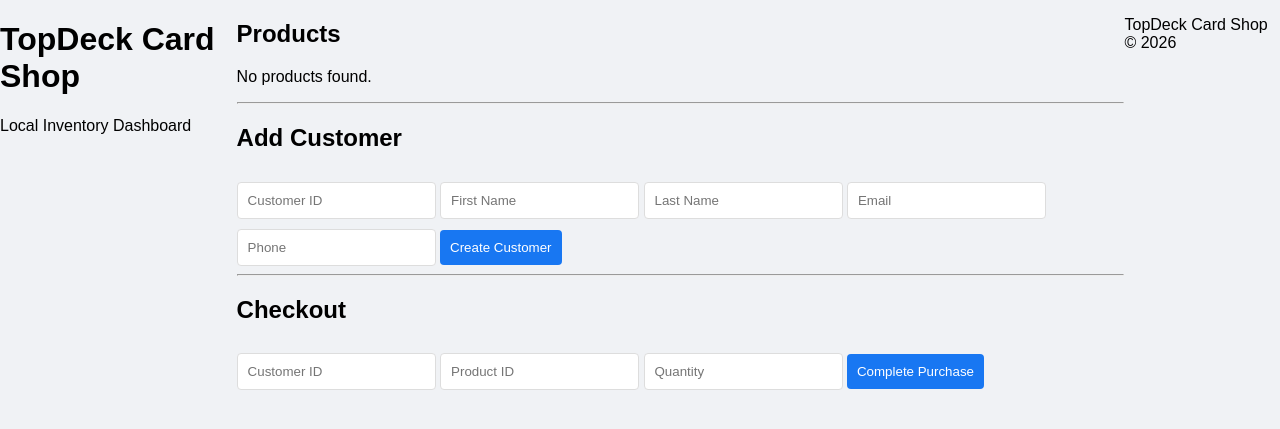
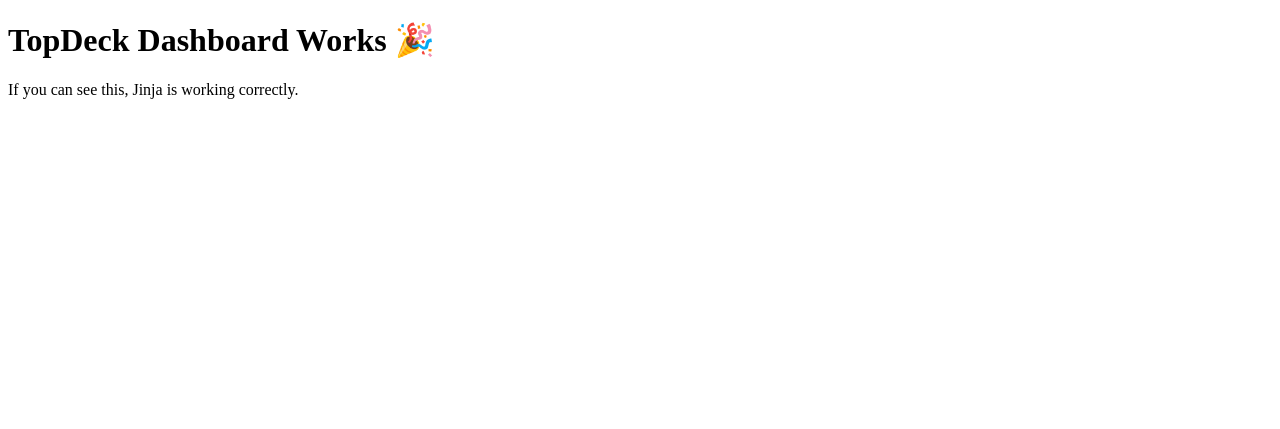
Before and after one commit to eborror/TopDeckCardShopApp, a FastAPI app: template templates/dashboard.html in a window 1280 px wide. Shown: the top 429 px of the page. Run offline with FastAPI, Linux system fonts and the light colour scheme; the template is opened without the code that fills it, so the values that code supplies are empty.

Commit message:
modified:   app/main.py 	modified:   templates/dashboard.html

```diff
--- a/app/main.py
+++ b/app/main.py
@@ -1,4 +1,6 @@
 import os
+import traceback
+from fastapi.responses import HTMLResponse
 from fastapi import FastAPI, Request, Form
 from fastapi.templating import Jinja2Templates
 from fastapi.staticfiles import StaticFiles
@@ -9,8 +11,11 @@ from dotenv import load_dotenv
 load_dotenv()
 
 app = FastAPI(title="TopDeck Card Shop App")
-templates = Jinja2Templates(directory="templates")
+templates = Jinja2Templates(directory="./templates")
 app.mount("/static", StaticFiles(directory="static"), name="static")
+
+print("TEMPLATES TYPE:", type(templates))
+print("WORKING DIR:", os.getcwd())
 
 # Connection Pool Initialization (Size 10)
 db_pool = pooling.MySQLConnectionPool(
@@ -26,19 +31,36 @@ def get_db_conn():
     return db_pool.get_connection()
 
 @app.get("/")
-def home(request: Request):
+def dashboard(request: Request):
     conn = get_db_conn()
     cursor = conn.cursor(dictionary=True)
-
     try:
+        # 1. Fetch all products (to show inventory/stock status)
         cursor.execute("SELECT * FROM PRODUCT")
         products = cursor.fetchall()
 
-        return {"products": products}
+        # 2. Joined Query for Recent Checkouts
+        # This replaces your "Active Rentals" query
+        query = """
+            SELECT
+                C.CHECKOUT_ID,
+                CU.CUSTOMER_FNAME,
+                CU.CUSTOMER_LNAME,
+                C.CHECKOUT_TOTAL_PRICE,
+                C.CHECKOUT_DATE
+            FROM CHECKOUT C
+            JOIN CUSTOMER CU ON C.CUSTOMER_ID = CU.CUSTOMER_ID
+            ORDER BY C.CHECKOUT_DATE DESC
+            LIMIT 10
+        """
+        cursor.execute(query)
+        recent_checkouts = cursor.fetchall()
 
-    except Exception as e:
-        return {"error": str(e)}
-
+        return templates.TemplateResponse(
+            request=request,
+            name="dashboard.html",
+            context={"products": products, "recent_checkouts": recent_checkouts}
+        )
     finally:
         cursor.close()
         conn.close()
@@ -52,7 +74,7 @@ def add_customer(
     phone: str = Form(None)
 ):
     conn = get_db_conn()
-    cursor = conn.cursor()
+    cursor = conn.cursor(dictionary=True)
 
     try:
         cursor.execute("""
--- a/templates/dashboard.html
+++ b/templates/dashboard.html
@@ -2,87 +2,13 @@
 <html lang="en">
 <head>
     <meta charset="UTF-8">
-    <title>TopDeck Card Shop</title>
-
-    <!-- Your existing stylesheet -->
-    <link rel="stylesheet" href="/static/css/style.css">
+    <title>Dashboard Test</title>
 </head>
-
 <body>
 
-    <header>
-        <h1>TopDeck Card Shop</h1>
-        <p>Local Inventory Dashboard</p>
-    </header>
+    <h1>TopDeck Dashboard Works 🎉</h1>
 
-    <main>
-
-        <!-- ================= PRODUCTS ================= -->
-        <section>
-            <h2>Products</h2>
-
-            {% if products %}
-                <div class="product-grid">
-                    {% for p in products %}
-                        <div class="product-card">
-                            <h3>{{ p.PRODUCT_NAME }}</h3>
-
-                            <p><strong>Price:</strong> ${{ p.PRODUCT_PRICELISTED }}</p>
-                            <p><strong>Stock:</strong> {{ p.PRODUCT_STOCK }}</p>
-                            <p><strong>ID:</strong> {{ p.PRODUCT_ID }}</p>
-                        </div>
-                    {% endfor %}
-                </div>
-            {% else %}
-                <p>No products found.</p>
-            {% endif %}
-        </section>
-
-        <hr>
-
-        <!-- ================= ADD CUSTOMER ================= -->
-        <section>
-            <h2>Add Customer</h2>
-
-            <form method="post" action="/customer" class="form-box">
-
-                <input type="number" name="customer_id" placeholder="Customer ID" required>
-
-                <input type="text" name="first_name" placeholder="First Name" required>
-
-                <input type="text" name="last_name" placeholder="Last Name">
-
-                <input type="email" name="email" placeholder="Email">
-
-                <input type="text" name="phone" placeholder="Phone">
-
-                <button type="submit">Create Customer</button>
-            </form>
-        </section>
-
-        <hr>
-
-        <!-- ================= CHECKOUT ================= -->
-        <section>
-            <h2>Checkout</h2>
-
-            <form method="post" action="/checkout" class="form-box">
-
-                <input type="number" name="customer_id" placeholder="Customer ID" required>
-
-                <input type="number" name="product_id" placeholder="Product ID" required>
-
-                <input type="number" name="quantity" placeholder="Quantity" required>
-
-                <button type="submit">Complete Purchase</button>
-            </form>
-        </section>
-
-    </main>
-
-    <footer>
-        <p>TopDeck Card Shop © 2026</p>
-    </footer>
+    <p>If you can see this, Jinja is working correctly.</p>
 
 </body>
 </html>
```
